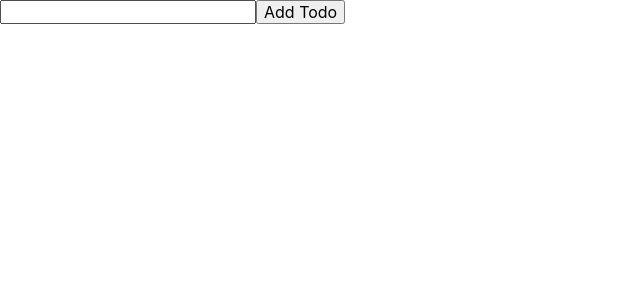
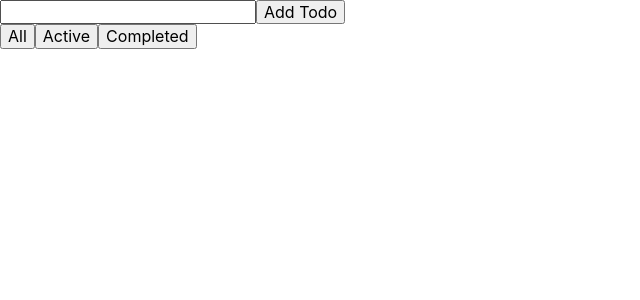
Before and after one commit to skabanets/todo-list, a React (Vite) app: page / in a window 1280 px wide. Shown: the top 300 px of the page, without its empty margins (0-640 px from the left). Built offline with nearby package versions, Linux system fonts and the light colour scheme.

Commit message:
add filter for todos

```diff
--- /dev/null
+++ b/src/components/Filters/Filters.jsx
@@ -0,0 +1,20 @@
+import { useDispatch } from 'react-redux';
+import { changeFilter } from '../../redux/todo/slice';
+
+export const Filters = () => {
+  const dispatch = useDispatch();
+
+  return (
+    <div>
+      <button type="button" onClick={() => dispatch(changeFilter('all'))}>
+        All
+      </button>
+      <button type="button" onClick={() => dispatch(changeFilter('active'))}>
+        Active
+      </button>
+      <button type="button" onClick={() => dispatch(changeFilter('complited'))}>
+        Completed
+      </button>
+    </div>
+  );
+};
--- a/src/components/TaskManager/TaskManager.jsx
+++ b/src/components/TaskManager/TaskManager.jsx
@@ -1,10 +1,12 @@
 import { AddTodoForm } from '../AddTodoForm/AddTodoForm';
+import { Filters } from '../Filters/Filters';
 import { TodoList } from '../TodoList/Todolist';
 
 export const TaskManager = () => {
   return (
     <div>
       <AddTodoForm />
+      <Filters />
       <TodoList />
     </div>
   );
--- a/src/components/TodoList/Todolist.jsx
+++ b/src/components/TodoList/Todolist.jsx
@@ -1,13 +1,27 @@
 import { useSelector } from 'react-redux';
-import { selectTodos } from '../../redux/todo/slice';
+import { selectFilter, selectTodos } from '../../redux/todo/slice';
 import { TodoListItem } from '../TodoListItem/TodoListItem';
 
 export const TodoList = () => {
   const todos = useSelector(selectTodos);
+  const filter = useSelector(selectFilter);
+
+  const getFilteredTodos = (todos, filter) => {
+    switch (filter) {
+      case 'active':
+        return todos.filter(item => item.complited === false);
+      case 'complited':
+        return todos.filter(item => item.complited === true);
+      default:
+        return todos;
+    }
+  };
+
+  const filteredTodos = getFilteredTodos(todos, filter);
 
   return (
     <ul>
-      {todos.map(todo => (
+      {filteredTodos.map(todo => (
         <TodoListItem key={todo.id} {...todo} />
       ))}
     </ul>
--- a/src/redux/todo/slice.js
+++ b/src/redux/todo/slice.js
@@ -4,6 +4,7 @@ const slice = createSlice({
   name: 'todos',
   initialState: {
     todos: [],
+    filter: 'all',
   },
   reducers: {
     addTodo: {
@@ -38,12 +39,17 @@ const slice = createSlice({
       todo.text = action.payload.textTodo;
       todo.isEdit = !todo.isEdit;
     },
+    changeFilter: (state, action) => {
+      state.filter = action.payload;
+    },
   },
   selectors: {
     selectTodos: state => state.todos,
+    selectFilter: state => state.filter,
   },
 });
 
 export const todoReducer = slice.reducer;
-export const { addTodo, deleteTodo, toggleTodoComplited, toggleIsEdit, editTodo } = slice.actions;
-export const { selectTodos } = slice.selectors;
+export const { addTodo, deleteTodo, toggleTodoComplited, toggleIsEdit, editTodo, changeFilter } =
+  slice.actions;
+export const { selectTodos, selectFilter } = slice.selectors;
```
